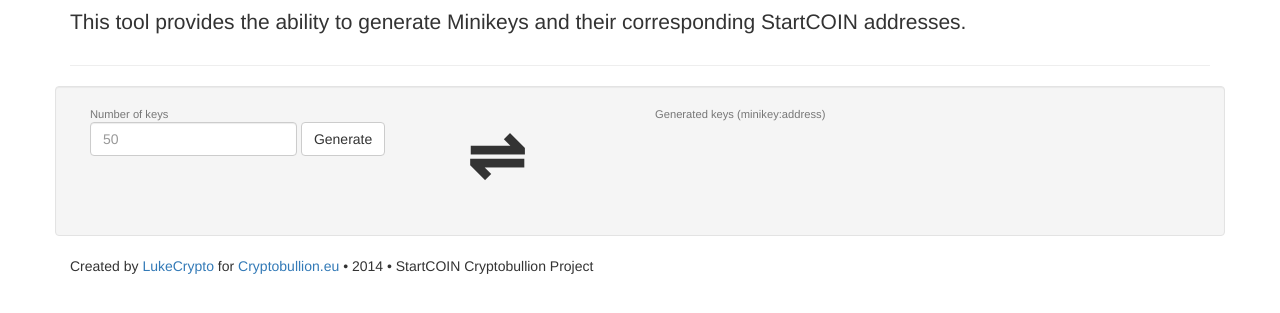
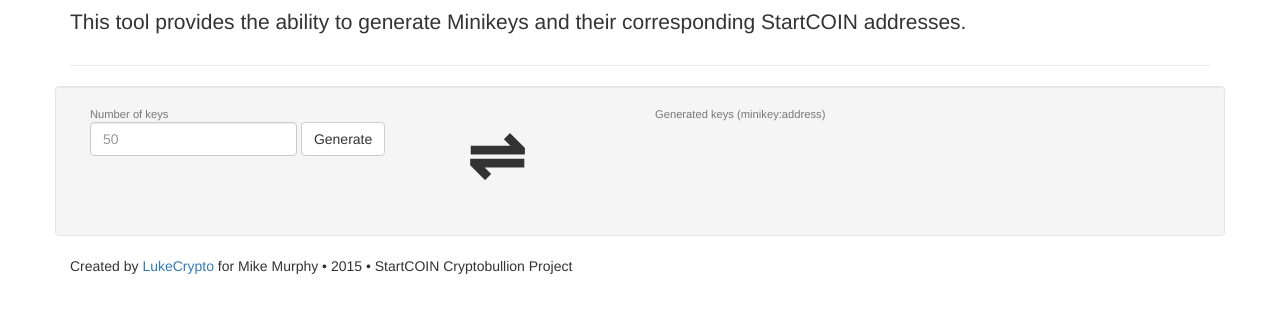
Before and after one commit to lukem512/startcoin-minikey, a website: page generate.html in a window 1280 px wide. Shown: the part 83-396 px from the top of the page. Drawn offline with Linux system fonts and the light colour scheme.

Commit message:
Run grunt

```diff
--- a/generate.html
+++ b/generate.html
@@ -3410,7 +3410,7 @@
 
 			</div>
 			<footer class="footer">
-		    	<p>Created by <a href="https://twitter.com/LukeCrypto">LukeCrypto</a> for <a href="http://cryptobullion.eu">Cryptobullion.eu</a> &bullet; 2014 &bullet; StartCOIN Cryptobullion Project</p>
+		    	<p>Created by <a href="https://twitter.com/LukeCrypto">LukeCrypto</a> for Mike Murphy &bullet; 2015 &bullet; StartCOIN Cryptobullion Project</p>
 		    </footer>
 		</div>
 	</body>
```
Also changed, not shown: redeem.html (+1 -1 lines).
